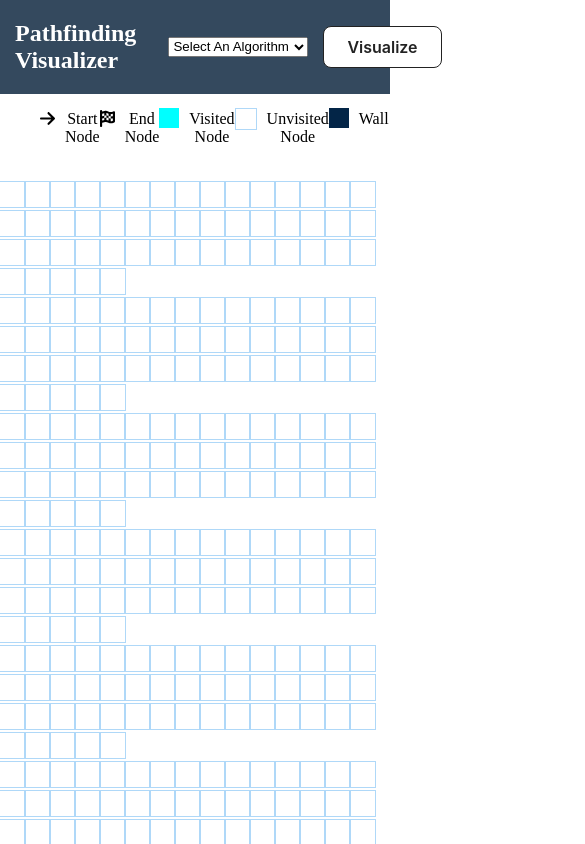
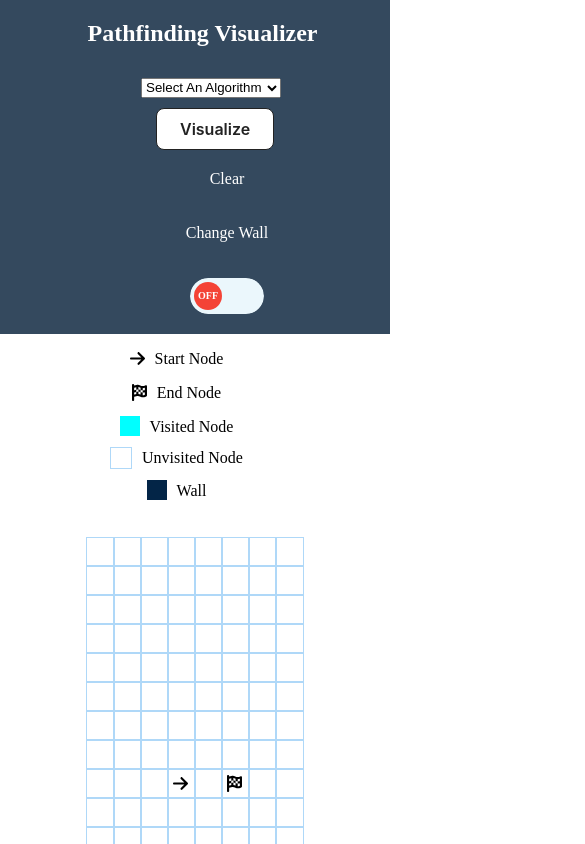
Before and after one commit to asnasim144/Pathfinding-Visualization, a React (Create React App) app: page / in a window 390 px wide. Shown: the top 844 px of the page, 585 px wide, since content can reach past the window. Built offline with nearby package versions, Linux system fonts and the light colour scheme.

Commit message:
responsive not completed

```diff
--- a/src/asset/App.css
+++ b/src/asset/App.css
@@ -90,6 +90,13 @@ body {
     /* justify-content: space-between; */
     gap: 20px;
     color: white;
+}
+.nav .buttons .block {
+    margin-left: 2rem;
+    display: flex;
+    align-items: center;
+    /* justify-content: space-between; */
+    gap: 20px;
 }
 .info {
     text-align: center;
@@ -360,3 +367,73 @@ body {
 #wallBtn .layer {
     transition: 0.3s ease all;
 }
+
+
+@media(width < 820px) and (width >= 400px){
+    .nav {
+        width: 100vw;
+        background-color: #34495e;
+        display: flex;
+        flex-direction: column;
+        justify-content: center;
+        align-items: center;
+        /* height: 70px; */
+        padding-bottom: 20px;
+    }
+    .buttons{
+        display: flex;
+        flex-direction: column;
+        justify-content: center;
+        align-items: center;
+    }
+    .buttons .block{
+        display: flex;
+        /* gap: 10px; */
+        /* align-items: ; */
+    }
+    .buttons .block .r{
+        margin-top: 10px;
+    }
+}
+@media(max-width:400px){
+    h2{
+        text-align: center ;
+    }
+    .nav {
+        width: 100vw;
+        background-color: #34495e;
+        display: flex;
+        flex-direction: column;
+        justify-content: center;
+        align-items: center;
+        /* height: 70px; */
+        padding-bottom: 20px;
+    }
+    .visualize{
+        display: flex;
+        flex-direction: column;
+        gap: 10px;
+    }
+    .info ul{
+        display: flex;
+        flex-direction: column;
+        justify-content: center;
+        align-items: center;
+        gap: 13px;
+    }
+    .buttons{
+        display: flex;
+        flex-direction: column;
+        justify-content: center;
+        align-items: center;
+        margin-left: 0px;
+    }
+    .block{
+        /* display: flex; */
+        flex-direction: column;
+        /* justify-content: center; */
+        align-items: center;
+        /* gap: 5px; */
+        margin-left: 0px;
+    }
+}
--- a/src/components/GraphClass.js
+++ b/src/components/GraphClass.js
@@ -1,6 +1,7 @@
 // import React, { useMemo } from "react";
 import { createContext, useEffect, useMemo, useState } from "react";
 import Nodes from "./Nodes";
+import { getGridSize } from "./gridSize";
 // import { dijkstra, getNodesInShortestPathOrder } from "./FindPath";
 // import { BFS, getNodesInShortestPath } from "./bfsAlgo";
 // import Find from "./SimplePathFinding";
@@ -10,12 +11,15 @@ import Nav from "./Nav";
 export const AlgorithmContext= createContext();
 
 export default function Graph() {
+    // const { row, col, } = getGridSize()
+    const gridSize = getGridSize()
+    console.log("🚀 ~ file: GraphClass.js:15 ~ Graph ~ gridSize", gridSize.row)
     const [grid, setGrid] = useState([]);
     const [setWall, setSetWall] = useState(false);
     const [startNodeChanging, setStartNodeChanging] = useState(false);
     const [endNodeChanging, setEndNodeChanging] = useState(false);
-    const [startNode, setStartNode] = useState({ row: 7, col: 5 });
-    const [endNode, setEndNode] = useState({ row: 7, col: 44 });
+    const [startNode, setStartNode] = useState({ row: gridSize.startNode.row, col: gridSize.startNode.col });
+    const [endNode, setEndNode] = useState({ row: gridSize.endNode.row, col: gridSize.endNode.col });
     const [mouseIsPressed, setMouseIsPressed] = useState(false);
 
     const gridMemo = useMemo(() => {
@@ -32,15 +36,15 @@ export default function Graph() {
                 previousNode: null,
             };
         };
-        for (let row = 0; row < 15; row++) {
+        for (let row = 0; row < gridSize.row; row++) {
             const currentRow = [];
-            for (let col = 0; col < 50; col++) {
+            for (let col = 0; col < gridSize.col; col++) {
                 currentRow.push(createNode(col, row));
             }
             gridRow.push(currentRow);
         }
         return gridRow;
-    }, [endNode.col, endNode.row, startNode.col, startNode.row]);
+    }, [endNode.col, endNode.row, gridSize.col, gridSize.row, startNode.col, startNode.row]);
     useEffect(() => {
         setGrid(gridMemo);
     }, [gridMemo]);
@@ -153,15 +157,6 @@ export default function Graph() {
         }
         // setGrid(gridMemo);
     };
-    // const handleAlgorithm = (algorithm) =>{
-    //     if(algorithm===''){
-    //         console.log(algorithm);
-    //     }
-    // }
-    // console.log("lsfdj")
-    function handleOptions(){
-        // const option = handleOption
-    }
 
     return (
         <div className="container">
@@ -176,10 +171,11 @@ export default function Graph() {
             </AlgorithmContext.Provider>
 
             <div>
-                <div className="grid">
+                <table className="grid">
                     {grid.map((row, rowIndex) => {
                         return (
-                            <div key={rowIndex}>
+                            <tbody key={rowIndex}>
+                                <tr>
                                     {row.map((node, nodeIndex) => {
                                         const {
                                             isStart,
@@ -209,10 +205,11 @@ export default function Graph() {
                                             ></Nodes>
                                         );
                                     })}
-                            </div>
+                                </tr>
+                            </tbody>
                         );
                     })}
-                </div>
+                </table>
             </div>
         </div>
     );
--- a/src/components/Nav.js
+++ b/src/components/Nav.js
@@ -1,6 +1,6 @@
 import React, {useRef, useContext} from "react";
 // import Buttons from "./Buttons";
-import SelectAlgo from "./SelectAlgo";
+import SelectAlgo from "./SelectAlgorithm";
 import Info from "./Info";
 // import Dijsktra from "./Dijsktra";
 import { AlgorithmContext } from "./GraphClass";
@@ -15,12 +15,14 @@ export default function Nav() {
                 <h2>Pathfinding Visualizer</h2>
                 <div className="buttons">
                     <SelectAlgo ></SelectAlgo>
+                    <div className="block">
                         <button onClick={contextValues.resetGrid} className='clear'>Clear</button>
                         <p className="btn" onClick={handleCheckbox}>Change Wall</p>
                         <div className="button r" id="wallBtn">
                             <input type="checkbox"  ref={checkbox} onChange={contextValues.isWallCreatable} className="checkbox" />
                             <div className="knobs"></div>
                             <div className="layer"></div>
+                        </div>
                     </div>
                     {/* <button onClick={isWallCreatable} className='addWallBtn'></button> */}
                 </div>
--- a/src/components/Nodes.js
+++ b/src/components/Nodes.js
@@ -44,7 +44,7 @@ export default function Nodes({
     // alert(isFinish)
 
     return (
-        <div
+        <td
             id={`node-${row}-${col}`}
             className={`node ${extraClassName}`}
             onMouseDown={() => onMouseDown(row, col)}
@@ -55,6 +55,6 @@ export default function Nodes({
             {/* {dummy} */}
             <Finished sss={isFinish} />
             <Started sss={isStart} />
-        </div>
+        </td>
     );
 }
--- a/src/components/algorithms/DFS.js
+++ b/src/components/algorithms/DFS.js
@@ -18,11 +18,11 @@ export function DFS(grid, startNode, finishNode) {
         }
         const neighbors =  getUnvisitedNeighbor(currentNode, grid)
         console.log("🚀 ~ file: DFS.js:20 ~ DFS ~ neighbors", neighbors)
-        if(neighbors !== undefined){
+        if(neighbors){
             let neighbor =  neighbors
             neighbor= grid[neighbor.row][neighbor.col]
             // for (const neighbor of neighbors) {
-                if (neighbor.isWall) continue;
+            if (neighbor.isWall) break;
             if ( !neighbor.isVisited) {
                 stack.push(neighbor);
                 visited.push(neighbor)
@@ -76,11 +76,12 @@ export function DFS(grid, startNode, finishNode) {
 function getUnvisitedNeighbor(node, grid){
     const neighbors = []
     const {col, row }= node
+    if(row > 0 ) neighbors.push(grid[row-1][col])
     if(row< grid.length-1) neighbors.push(grid[row+1][col])
-    if(row > 0 ) neighbors.push(grid[row-1][col])
     if(col <grid[0].length) neighbors.push(grid[row][col+1])
     if(col> 0) neighbors.push(grid[row][col-1])
-    const unvisitedNeighbors =neighbors.filter((neighbors) => {
+    const nodeNeighbors =neighbors.filter((neighbors) => !neighbors.isWall)
+    const unvisitedNeighbors =nodeNeighbors.filter((neighbors) => {
         return !neighbors.isVisited
     })
     console.log(neighbors.length)
@@ -88,15 +89,38 @@ function getUnvisitedNeighbor(node, grid){
     // neighbors.filter((neighbor) => !neighbor.isVisited)
     return unvisitedNeighbors.shift()
 }
-function getUnvisitedNeighbors(node, grid){
-    const neighbors = []
-    const {col, row }= node
-    if(row< grid.length-1) neighbors.push(grid[row+1][col])
-    if(col> 0) neighbors.push(grid[row][col-1])
-    if(col <grid[0].length) neighbors.push(grid[row][col+1])
-    if(row > 0 ) neighbors.push(grid[row-1][col])
-    return neighbors.filter((neighbors) => !neighbors.isVisited)
-}
+// function getUnvisitedNeighbor(node, grid){
+//     const neighbors = []
+//     const {col, row }= node
+//     if(row > 0 ) neighbors.push(grid[row-1][col])
+//     if(col> 0) neighbors.push(grid[row][col-1])
+//     if(row< grid.length-1) neighbors.push(grid[row+1][col])
+//     if(col <grid[0].length) neighbors.push(grid[row][col+1])
+//     const nodeNeighbors =neighbors.filter((neighbors) => !neighbors.isWall)
+//     const unvisitedNeighbors =nodeNeighbors.filter((neighbors) => {
+//         return !neighbors.isVisited
+//     })
+//     console.log(neighbors.length)
+//     console.log("🚀 ~ file: DFS.js:49 ~ getUnvisitedNeighbor ~ neighbors", neighbors)
+//     // neighbors.filter((neighbor) => !neighbor.isVisited)
+//     return unvisitedNeighbors.shift()
+// }
+// function getUnvisitedNeighbor(node, grid){
+//     const neighbors = []
+//     const {col, row }= node
+//     if(row< grid.length-1) neighbors.push(grid[row+1][col])
+//     if(row > 0 ) neighbors.push(grid[row-1][col])
+//     if(col <grid[0].length) neighbors.push(grid[row][col+1])
+//     if(col> 0) neighbors.push(grid[row][col-1])
+//     const nodeNeighbors =neighbors.filter((neighbors) => !neighbors.isWall)
+//     const unvisitedNeighbors =nodeNeighbors.filter((neighbors) => {
+//         return !neighbors.isVisited
+//     })
+//     console.log(neighbors.length)
+//     console.log("🚀 ~ file: DFS.js:49 ~ getUnvisitedNeighbor ~ neighbors", neighbors)
+//     // neighbors.filter((neighbor) => !neighbor.isVisited)
+//     return unvisitedNeighbors.shift()
+// }
 
 export function getNodesInShortestPath(finishNode , startNode){
     let currentNode = finishNode
--- /dev/null
+++ b/src/components/gridSize.js
@@ -0,0 +1,35 @@
+export function getGridSize(){
+    const gridSize = { row: 15, col: 50, startNode: { row: 7, col: 5}, endNode: { row: 7, col: 44}}
+    const windowWidth = window.innerWidth
+    const windowHeight = window.innerHeight
+    console.log("🚀 ~ file: gridSize.js:4 ~ getGridSize ~ window.windowHeight", window.innerHeight)
+    if(windowWidth <= 1920 ){
+        gridSize.col = Math.floor((windowWidth-100)/ 25)-3
+    }
+    if(windowHeight <=700){
+        gridSize.row = Math.floor((windowHeight-200)/ 25)-4
+    }
+    if(windowHeight <= 1100 && windowHeight >700){
+        console.log("🚀 ~ file: gridSize.js:13 ~ getGridSize ~ windowHeight", windowHeight)
+        gridSize.row = Math.floor((windowHeight-200)/ 25) -7
+    }
+    if(gridSize.startNode.col > 20){
+        gridSize.startNode.col = 5
+        gridSize.endNode.col = gridSize.col-5
+    }else{
+        gridSize.startNode.col = 3
+        gridSize.endNode.col = gridSize.col-3
+    }
+    // if(gridSize.startNode.row > 14){
+        gridSize.startNode.row = Math.floor(gridSize.row/2)-1
+        gridSize.endNode.row = Math.floor(gridSize.row/2)-1
+    //     gridSize.endNode.row = 7
+    // }else{
+    //     gridSize.startNode.row = 3
+    //     gridSize.endNode.row = 3
+    // }
+
+    console.log(gridSize.col,'gridSize')
+    console.log(gridSize.row,'row')
+    return gridSize
+}
```
Also changed, not shown: src/components/SelectAlgorithm.js (renamed from src/components/SelectAlgo.js, +39 -1 lines). Lines whose indentation alone changed are shown as unchanged.
